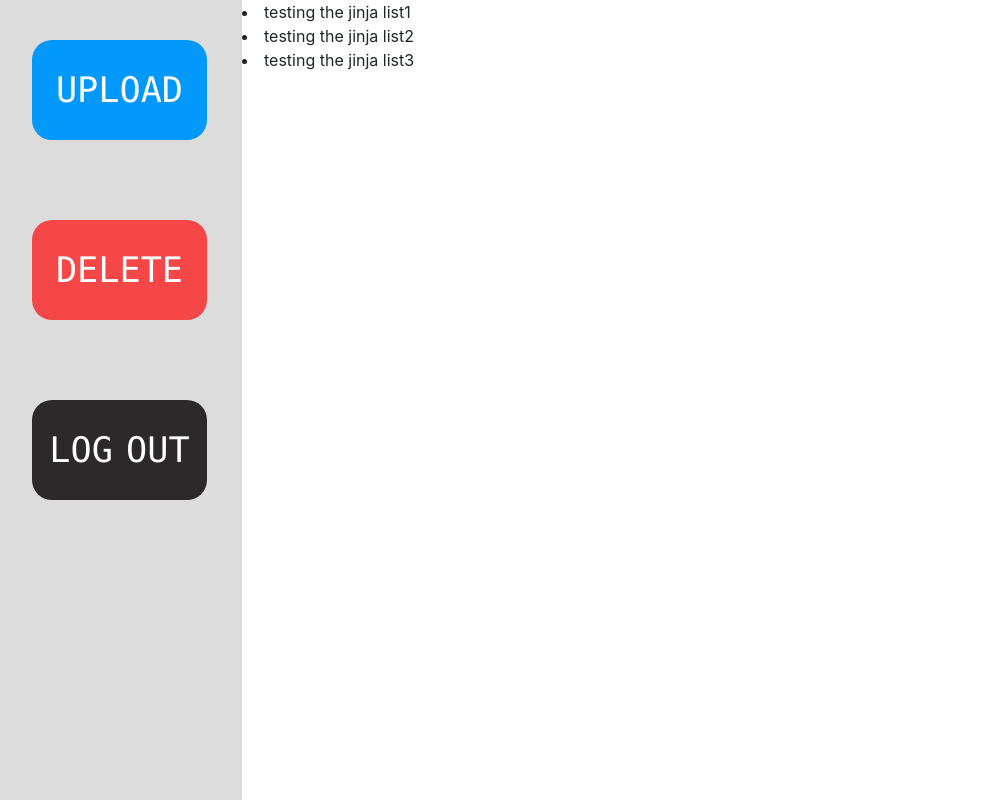
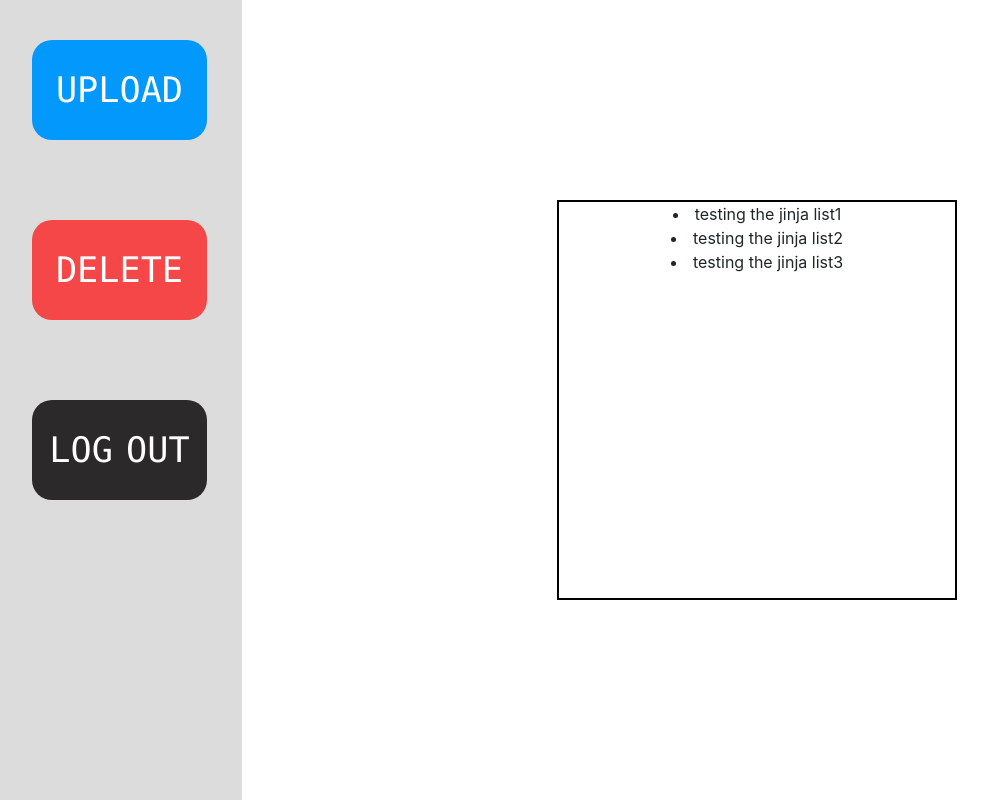
Before and after one commit to CSEC380-Group-12/CSEC380-Final-Project, a Flask app: page / in a window 1280 px wide. Shown: the whole page, without its empty margins (8-996 px from the left). Run offline with Flask 2, Linux system fonts and the light colour scheme; the visitor is signed in with stand-in values (Sample User, id 1); parts of the project's set-up code (start-up, migrations or seed data) failed here and were passed over; some libraries are stand-ins or nearby versions; grey boxes are pictures that could not be loaded.

Commit message:
Added CSS for other changes
CSS for the container that will eventually have enough in it to be scroll-able; if it were overflowing, could do now.

```diff
--- a/src/webapp/static/CSS/LandingCSS.css
+++ b/src/webapp/static/CSS/LandingCSS.css
@@ -9,10 +9,13 @@
   width:250px;
 }
 
-#remainder{
-  background-color:white;
-  height:100%;
-  flex-grow:1;
+.formBox {
+  border:2px solid black;
+  width:400px;
+  height: 400px;
+  margin: auto;
+  text-align: center;
+  overflow-y: auto;
 }
 
 .UP {
```
